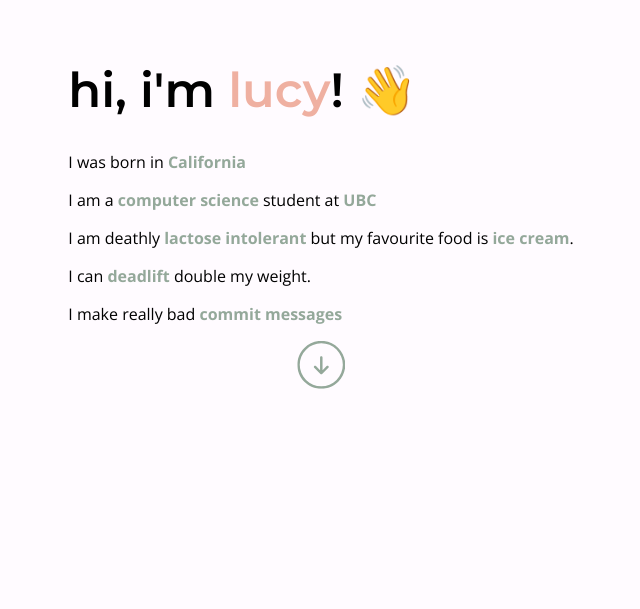
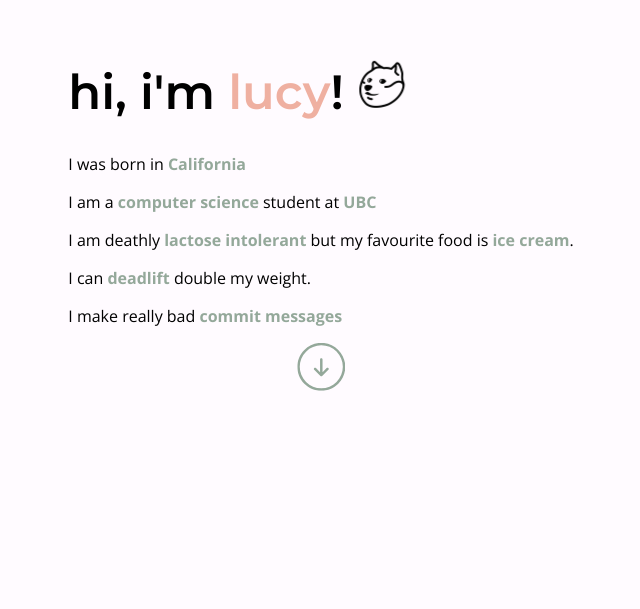
Before and after one commit to lhao03/deprecated-lhao03.github.io, a plain HTML site: page index.html in a window 1280 px wide. Shown: the part 191-800 px from the top of the page, without its empty margins (319-959 px from the left). Drawn offline with nearby package versions, Linux system fonts and the light colour scheme.

Commit message:
add shibe

```diff
--- a/index.html
+++ b/index.html
@@ -35,8 +35,8 @@
         <div class="landing" id="landing">
 
             <div class="center">
-    <h1 class="header">hi, i'm <a class="name">lucy</a>! 👋
-
+    <h1 class="header">hi, i'm <a class="name">lucy</a>!
+        <img class="shibe" style="height: 50px;" src="/res/doge.png">
         </h1>
 <p class="statement">I was born in <a class="highlight" >California</a></p>
 <p class="statement">I am a <a class="highlight" >computer science</a> student at <a class="highlight">UBC</a></p>
```
